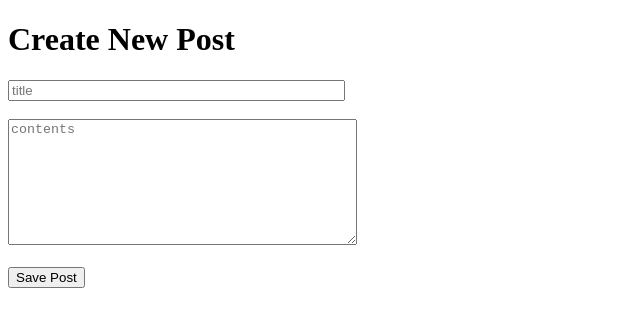
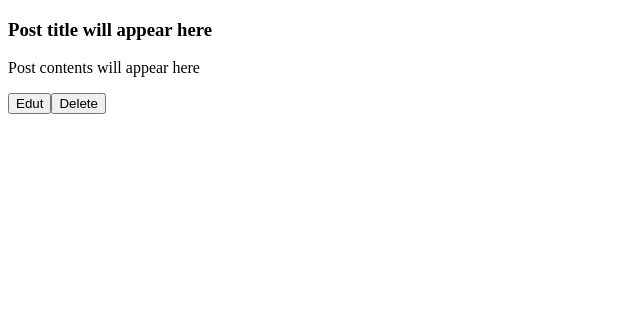
Before and after one commit to CMFuertes/bitty-blog, a React (Create React App) app in the folder bitty-blog/: page / in a window 1280 px wide. Shown: the top 326 px of the page, without its empty margins (0-640 px from the left). Built offline with nearby package versions, Linux system fonts and the light colour scheme.

Commit message:
imported posts to app

```diff
--- a/bitty-blog/src/App.js
+++ b/bitty-blog/src/App.js
@@ -1,11 +1,11 @@
 import React from "react";
 
 import CreateNewPost from './Components/CreateNewPost'
-
+import Posts from './Components/Post'
 const App = ( ) => {
   return (
     <div>
-      <CreateNewPost />
+      <Posts />
     </div>
   );
 };
```
